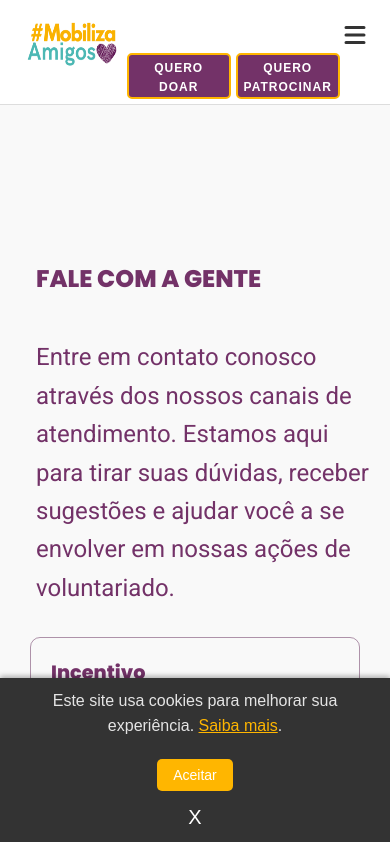
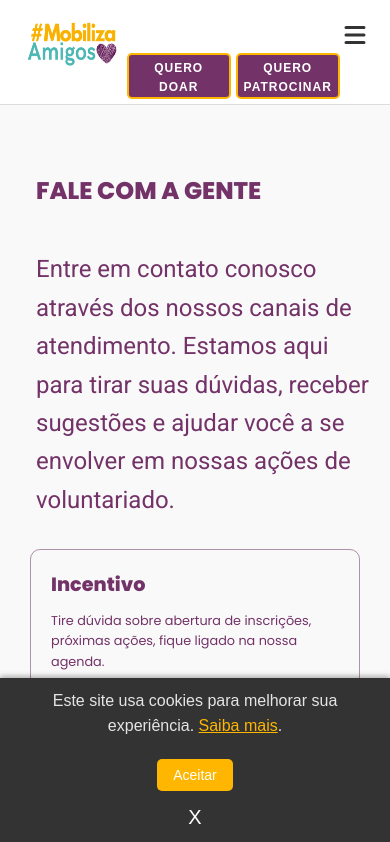
Before and after one commit to biancasnogueira/mobiliza-amigos-react, a React (Vite) app: page /contact in a window 390 px wide. Shown: the top 842 px of the page. Built offline with nearby package versions, Linux system fonts and the light colour scheme; a web font is replaced by a local one.

Commit message:
ajustes nas telas de contact, aboutUs, inscricao

```diff
--- a/src/components/FaleConosco/FaleConosco.css
+++ b/src/components/FaleConosco/FaleConosco.css
@@ -23,7 +23,7 @@
 #fale-com-a-gente h2 {
   font-size: 2.25rem;
   font-weight: 800;
-  margin-top: 6.5rem;
+  margin-top: 4rem;
   margin-left: 1rem;
   font-family: "Poppins", sans-serif;
   color: var(--roxo-mobiliza);
@@ -168,7 +168,7 @@
 @media (max-width: 480px) {
   #fale-com-a-gente h2 {
     font-size: 1.5rem;
-    padding-top: 8.5rem;
+    padding-top: 5.5rem;
 
   }
 
--- a/src/components/FaleConosco/FaleConosco.jsx
+++ b/src/components/FaleConosco/FaleConosco.jsx
@@ -1,4 +1,4 @@
-import React from "react";
+import { Helmet } from "react-helmet-async"; // Adicionamos o Helmet para a tag canonical
 import "../FaleConosco/FaleConosco.css";
 
 import AboutUs1 from "../../assets/images-aboutus/aboutus1.webp";
@@ -35,6 +35,11 @@ const FaleConosco = () => {
 
   return (
     <section id="fale-com-a-gente">
+      {/* Adicionamos a tag canonical para SEO */}
+      <Helmet>
+        <link rel="canonical" href="https://mobilizaamigos.org/contact" />
+      </Helmet>
+
       <h2>FALE COM A GENTE</h2>
       <p className="descricao-contato">
         Entre em contato conosco através dos nossos canais de atendimento. Estamos aqui para tirar suas dúvidas,
--- a/src/components/Inscricao/Inscricao.jsx
+++ b/src/components/Inscricao/Inscricao.jsx
@@ -1,4 +1,5 @@
-import React, { useState } from "react";
+import { useState } from "react"; // Removemos a importação do React, pois não é necessária no React 17+
+import { Helmet } from "react-helmet-async"; // Adicionamos o Helmet para a tag canonical
 import "./Inscricao.css";
 
 const InscricaoForm = () => {
@@ -60,6 +61,11 @@ const InscricaoForm = () => {
 
   return (
     <section className="inscricao">
+      {/* Adicionamos a tag canonical para SEO */}
+      <Helmet>
+        <link rel="canonical" href="https://mobilizaamigos.org/register" />
+      </Helmet>
+
       <div className="container-inscricao">
         <h1>Inscreva-se para o Mobiliza Amigos</h1>
         <p className="paragrafo-1">
--- a/src/components/Lojinha/lojinha.css
+++ b/src/components/Lojinha/lojinha.css
@@ -241,6 +241,7 @@ h1 {
 
   h1 {
     font-size: 1.8rem;
+    padding-top: 2rem;
   }
 
   .section-title {
--- a/src/components/Lojinha/lojinha.jsx
+++ b/src/components/Lojinha/lojinha.jsx
@@ -1,5 +1,6 @@
-import React, { useState, useMemo } from "react";
+import { useState, useMemo } from "react"; // Removemos a importação do React, pois não é necessária no React 17+
 import PropTypes from "prop-types";
+import { Helmet } from "react-helmet-async"; // Adicionamos o Helmet para a tag canonical
 import "./Lojinha.css";
 
 // ASSETS
@@ -552,6 +553,10 @@ const Lojinha = () => {
 
   return (
     <div className="lojinha-container">
+      {/* Adicionamos a tag canonical para SEO */}
+      <Helmet>
+        <link rel="canonical" href="https://mobilizaamigos.org/loja" />
+      </Helmet>
       <h1>Lojinha do Bem</h1>
       <FilterBar
         selectedCategory={selectedCategory}
--- a/src/pages/About.jsx
+++ b/src/pages/About.jsx
@@ -1,3 +1,4 @@
+import React from "react";
 import { Helmet } from "react-helmet-async";
 import Header from "../components/Header/Header";
 import Footer from "../components/Footer/Footer";
--- a/src/pages/Contact.jsx
+++ b/src/pages/Contact.jsx
@@ -1,3 +1,4 @@
+import React from "react";
 import { Helmet } from "react-helmet-async";
 import FaleConosco from "../components/FaleConosco/FaleConosco";
 import Header from "../components/Header/Header";
```
